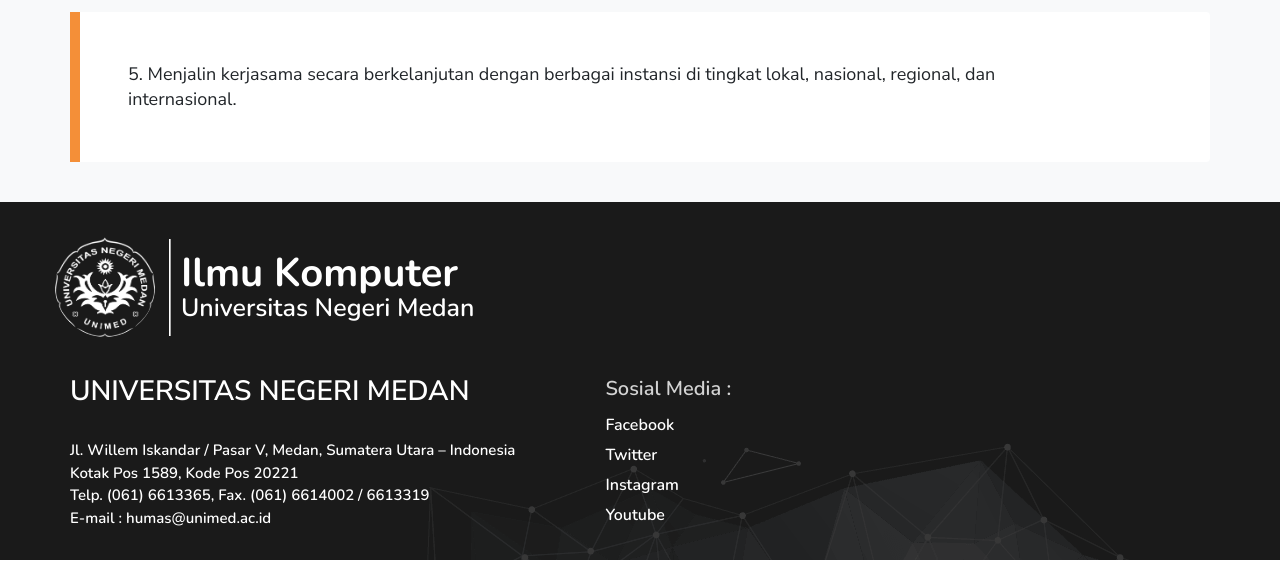
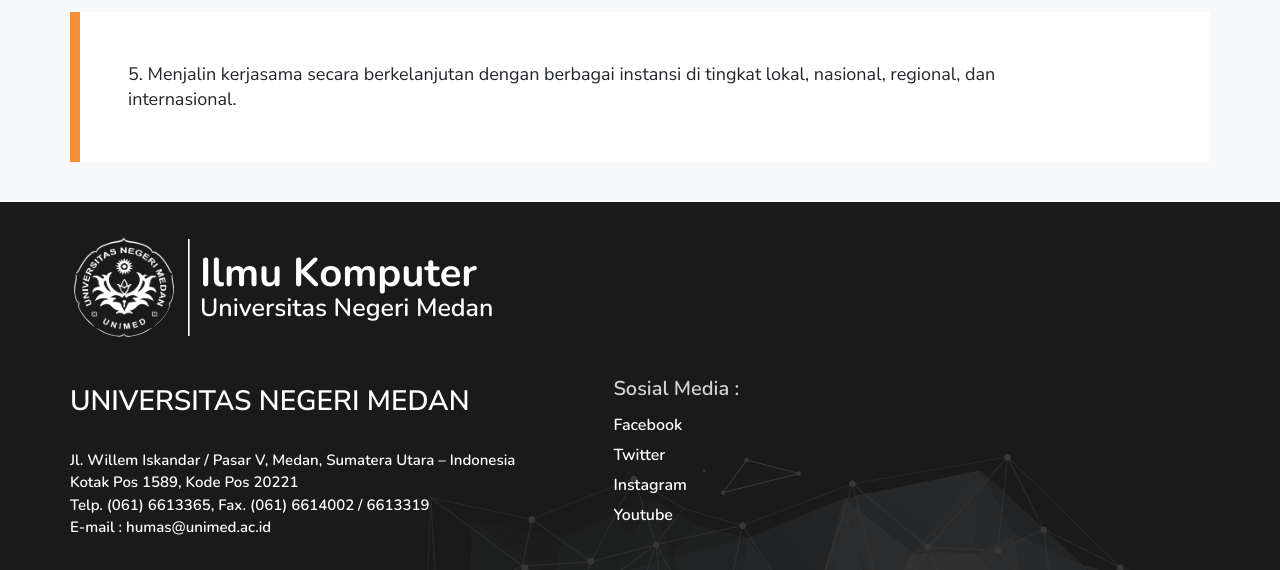
Before and after one commit to wahyunf354/website-ilkom, a PHP site: page / in a window 1280 px wide. Shown: the part 2120-2690 px from the top of the page. Run offline with PHP 8.4, Linux system fonts and the light colour scheme.

Commit message:
merge footer

```diff
--- a/index.html
+++ b/index.html
@@ -298,7 +298,7 @@
     <div id="footercontainer" class="container px-md-7">
       <div class="row">
         <div class="small-12 medium-6 columns">
-                    <div class="row">
+          <div class="row mx-1">
             <div class="small-4 medium-3 columns">
               <img id="img-unimed-bg-bw" src="/assets/img/unimed-bw.png" />
             </div>
@@ -312,10 +312,9 @@
               </div>
             </div>
           </div>
+          <h3 class="mt-5">UNIVERSITAS NEGERI MEDAN</h3>
           <br />
           <p>
-                        <h3>UNIVERSITAS NEGERI MEDAN</h3>
-                        <br />
             Jl. Willem Iskandar / Pasar V, Medan, Sumatera Utara –
             Indonesia<br />
             Kotak Pos 1589, Kode Pos 20221<br />
@@ -325,7 +324,7 @@
         </div>
         <div class="small-12 medium-6 columns">
           <div id="footer-link">
-                        <ul>
+            <ul class="ml-2">
               <li>
                 <h5>Sosial Media :</h5>
               </li>
```
Also changed, not shown: css/style.css (+8 -0 lines). Lines whose indentation alone changed are shown as unchanged.
